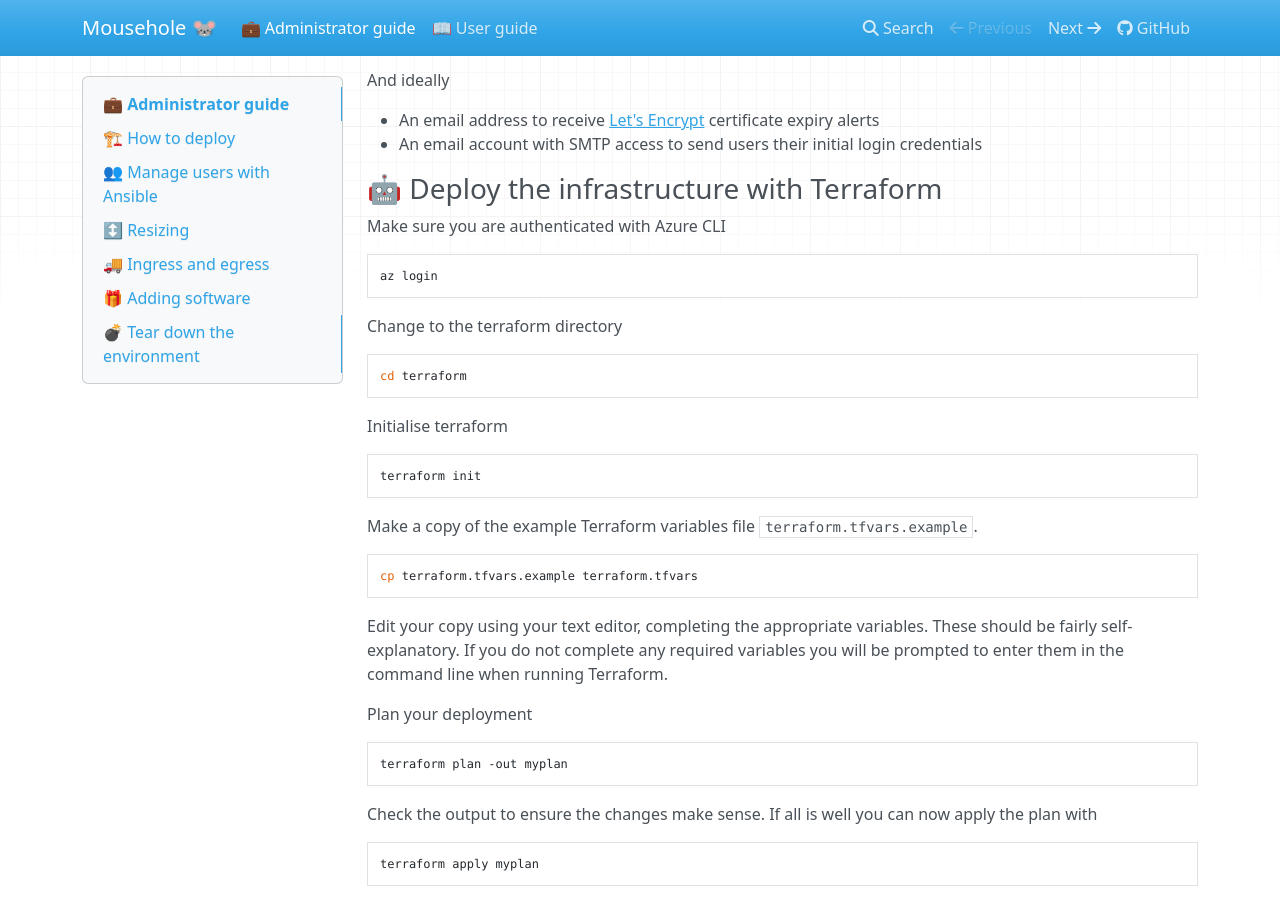
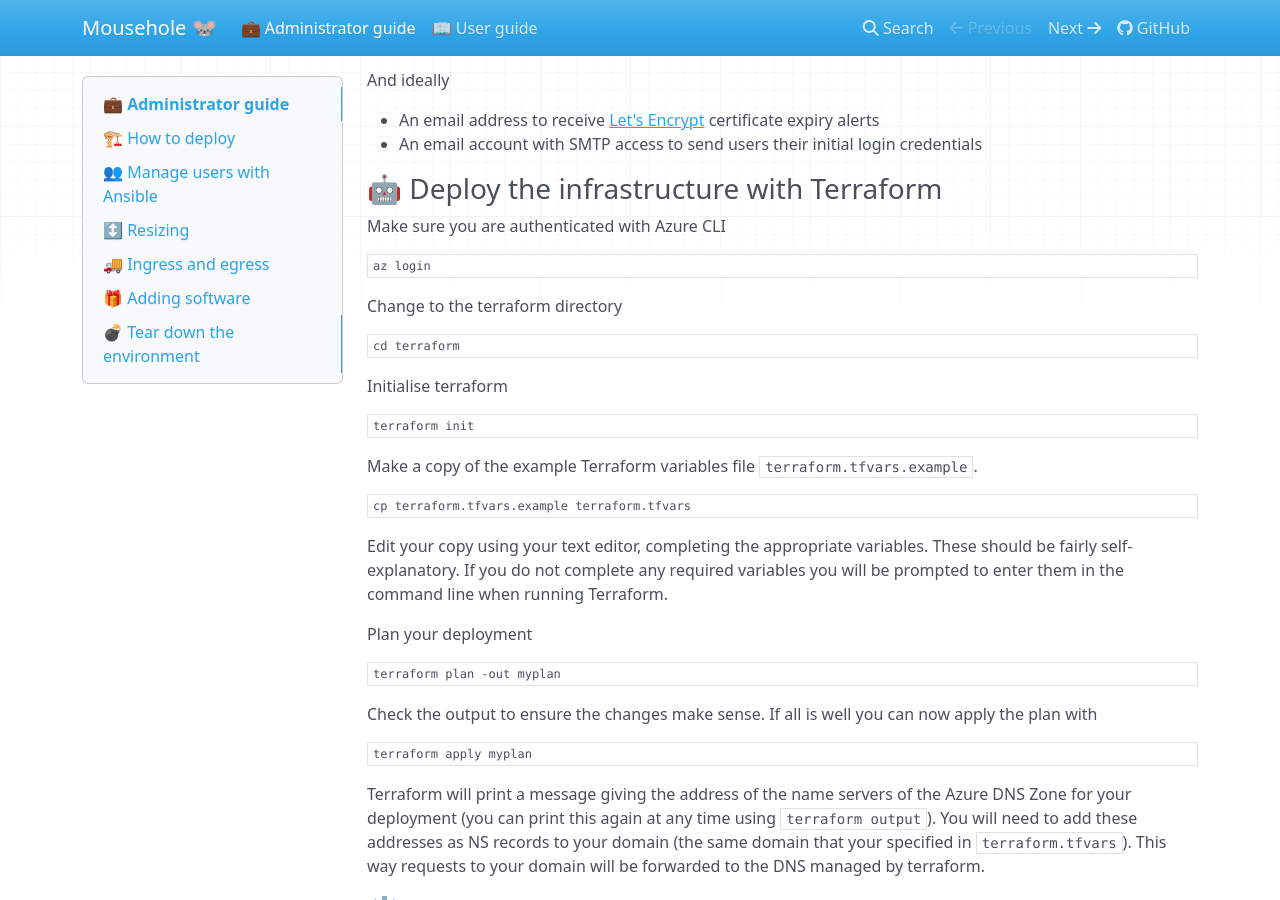
Before and after one commit to alan-turing-institute/mousehole, an MkDocs documentation site: the page built from docs/admin_guide.md, in a window 1280 px wide and 900 px high, scrolled down 362 px. Built offline with MkDocs 1.6.1, drawn with Linux system fonts in a browser that asks for light colours; nearby versions of some CDN libraries; a style sheet for code colours, icons or effects is not loaded.

Commit message:
Add theme settings to mkdocs configuration

```diff
--- a/mkdocs.yml
+++ b/mkdocs.yml
@@ -8,5 +8,11 @@
   - "admin_guide.md"
   - "users_guide.md"
 
+theme:
+  name: mkdocs
+  locale: en
+  highlightjs: true
+  hljs_style: tomorrow
+
 markdown_extensions:
   - admonition
```
